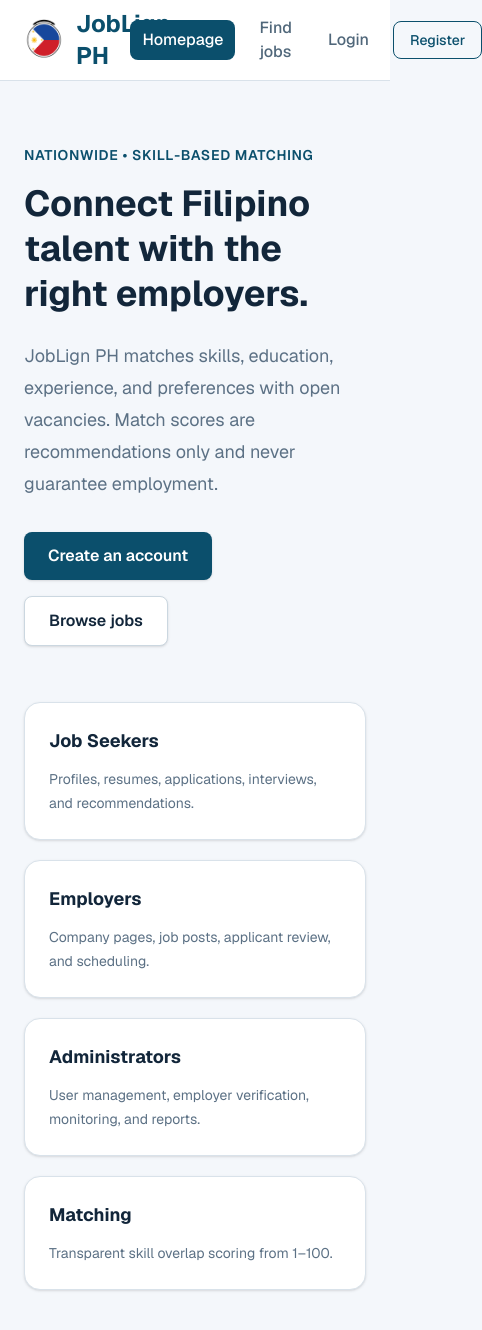
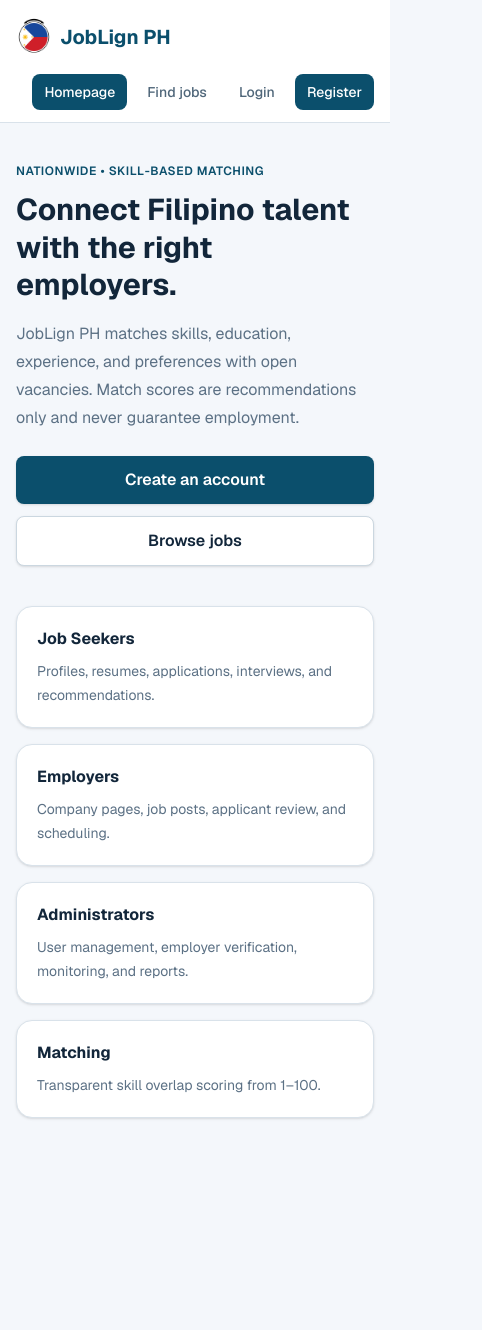
Before and after one commit to ronaldestrera2-gif/JOBLIGNPH, a Next.js app: page / in a window 390 px wide. Shown: the top 1330 px of the page, 482 px wide, since content can reach past the window. After the commit the page ends 1158 px from the top, so only its background shows below. Built offline with nearby package versions, Linux system fonts and the light colour scheme; no server answers.

Commit message:
Fix mobile homepage layout and logged-in Dashboard button

```diff
--- a/src/app/page.tsx
+++ b/src/app/page.tsx
@@ -12,52 +12,57 @@ export default async function HomePage() {
 
   return (
     <div className="min-h-screen bg-[#f4f7fb] text-[#12263a]">
+      {/* HEADER */}
       <header className="border-b border-[#d9e2ea] bg-white">
-        <div className="mx-auto flex h-20 max-w-7xl items-center justify-between px-6 lg:px-8">
-          <Link href="/" className="flex items-center gap-3">
+        <div className="mx-auto flex max-w-7xl flex-col gap-3 px-4 py-3 sm:flex-row sm:items-center sm:justify-between sm:px-6 lg:px-8">
+          <Link href="/" className="flex items-center gap-2">
             <Image
               src="/logo-ph.png"
               alt="JobLign PH Logo"
-              width={40}
-              height={40}
+              width={36}
+              height={36}
               className="rounded-full object-cover"
             />
-            <span className="text-2xl font-bold text-[#0b4f6c]">JobLign PH</span>
+            <span className="text-xl font-bold text-[#0b4f6c] sm:text-2xl">
+              JobLign PH
+            </span>
           </Link>
 
           <HomeNav isLoggedIn={isLoggedIn} dashboardHref={dashboardHref} />
         </div>
       </header>
 
-      <main className="mx-auto max-w-7xl px-6 py-16 lg:px-8 lg:py-24">
-        <section className="grid items-center gap-14 lg:grid-cols-2">
+      {/* MAIN */}
+      <main className="mx-auto max-w-7xl px-4 py-10 sm:px-6 sm:py-16 lg:px-8 lg:py-24">
+        <section className="grid items-center gap-10 lg:grid-cols-2 lg:gap-14">
+          {/* LEFT */}
           <div>
-            <p className="mb-4 text-sm font-semibold uppercase tracking-wider text-[#0b4f6c]">
+            <p className="mb-3 text-xs font-semibold uppercase tracking-wider text-[#0b4f6c] sm:text-sm">
               Nationwide • Skill-based matching
             </p>
 
-            <h1 className="max-w-2xl text-4xl font-bold leading-tight text-[#12263a] md:text-5xl lg:text-6xl">
+            <h1 className="max-w-2xl text-3xl font-bold leading-tight text-[#12263a] sm:text-4xl md:text-5xl lg:text-6xl">
               Connect Filipino talent with the right employers.
             </h1>
 
-            <p className="mt-6 max-w-xl text-lg leading-8 text-[#5c7185]">
+            <p className="mt-4 max-w-xl text-base leading-7 text-[#5c7185] sm:mt-6 sm:text-lg sm:leading-8">
               JobLign PH matches skills, education, experience, and preferences
               with open vacancies. Match scores are recommendations only and
               never guarantee employment.
             </p>
 
-            <div className="mt-8 flex flex-wrap gap-4">
+            <div className="mt-6 flex flex-col gap-3 sm:mt-8 sm:flex-row sm:flex-wrap">
               {isLoggedIn ? (
                 <Link
                   href={dashboardHref}
-                  className="rounded-lg bg-[#0b4f6c] px-6 py-3 font-semibold text-white shadow-sm transition hover:bg-[#08384d]"
+                  className="rounded-lg bg-[#0b4f6c] px-6 py-3 text-center font-semibold text-white shadow-sm transition hover:bg-[#08384d]"
                 >
                   Go to Dashboard
                 </Link>
               ) : (
                 <Link
                   href="/register"
-                  className="rounded-lg bg-[#0b4f6c] px-6 py-3 font-semibold text-white shadow-sm transition hover:bg-[#08384d]"
+                  className="rounded-lg bg-[#0b4f6c] px-6 py-3 text-center font-semibold text-white shadow-sm transition hover:bg-[#08384d]"
                 >
                   Create an account
                 </Link>
@@ -65,38 +70,39 @@ export default async function HomePage() {
 
               <Link
                 href="/jobs"
-                className="rounded-lg border border-[#cbd7e0] bg-white px-6 py-3 font-semibold text-[#12263a] shadow-sm transition hover:bg-[#eef3f7]"
+                className="rounded-lg border border-[#cbd7e0] bg-white px-6 py-3 text-center font-semibold text-[#12263a] shadow-sm transition hover:bg-[#eef3f7]"
               >
                 Browse jobs
               </Link>
             </div>
           </div>
 
-          <div className="grid gap-5 sm:grid-cols-2">
-            <div className="rounded-2xl border border-[#d9e2ea] bg-white p-6 shadow-sm">
-              <h2 className="text-lg font-bold">Job Seekers</h2>
-              <p className="mt-3 text-sm leading-6 text-[#5c7185]">
+          {/* RIGHT CARDS */}
+          <div className="grid gap-4 sm:grid-cols-2 sm:gap-5">
+            <div className="rounded-2xl border border-[#d9e2ea] bg-white p-5 shadow-sm sm:p-6">
+              <h2 className="text-base font-bold sm:text-lg">Job Seekers</h2>
+              <p className="mt-2 text-sm leading-6 text-[#5c7185]">
                 Profiles, resumes, applications, interviews, and recommendations.
               </p>
             </div>
 
-            <div className="rounded-2xl border border-[#d9e2ea] bg-white p-6 shadow-sm">
-              <h2 className="text-lg font-bold">Employers</h2>
-              <p className="mt-3 text-sm leading-6 text-[#5c7185]">
+            <div className="rounded-2xl border border-[#d9e2ea] bg-white p-5 shadow-sm sm:p-6">
+              <h2 className="text-base font-bold sm:text-lg">Employers</h2>
+              <p className="mt-2 text-sm leading-6 text-[#5c7185]">
                 Company pages, job posts, applicant review, and scheduling.
               </p>
             </div>
 
-            <div className="rounded-2xl border border-[#d9e2ea] bg-white p-6 shadow-sm">
-              <h2 className="text-lg font-bold">Administrators</h2>
-              <p className="mt-3 text-sm leading-6 text-[#5c7185]">
+            <div className="rounded-2xl border border-[#d9e2ea] bg-white p-5 shadow-sm sm:p-6">
+              <h2 className="text-base font-bold sm:text-lg">Administrators</h2>
+              <p className="mt-2 text-sm leading-6 text-[#5c7185]">
                 User management, employer verification, monitoring, and reports.
               </p>
             </div>
 
-            <div className="rounded-2xl border border-[#d9e2ea] bg-white p-6 shadow-sm">
-              <h2 className="text-lg font-bold">Matching</h2>
-              <p className="mt-3 text-sm leading-6 text-[#5c7185]">
+            <div className="rounded-2xl border border-[#d9e2ea] bg-white p-5 shadow-sm sm:p-6">
+              <h2 className="text-base font-bold sm:text-lg">Matching</h2>
+              <p className="mt-2 text-sm leading-6 text-[#5c7185]">
                 Transparent skill overlap scoring from 1–100.
               </p>
             </div>
--- a/src/components/home-nav.tsx
+++ b/src/components/home-nav.tsx
@@ -13,16 +13,18 @@ export function HomeNav({
 }) {
   const pathname = usePathname();
 
-  const linkClass = (href: string) =>
+  const linkClass = (href: string, solid = false) =>
     cn(
-      "rounded-lg px-3 py-2 font-medium transition",
-      pathname === href
-        ? "bg-[#0b4f6c] text-white"
-        : "text-[#50677a] hover:bg-[#e8f1f5] hover:text-[#0b4f6c]"
+      "rounded-lg px-3 py-2 text-sm font-medium transition whitespace-nowrap",
+      solid
+        ? "bg-[#0b4f6c] text-white hover:bg-[#08384d]"
+        : pathname === href
+          ? "bg-[#0b4f6c] text-white"
+          : "text-[#50677a] hover:bg-[#e8f1f5] hover:text-[#0b4f6c]"
     );
 
   return (
-    <nav className="flex items-center gap-3">
+    <nav className="flex max-w-full flex-wrap items-center justify-end gap-2">
       <Link href="/" className={linkClass("/")}>
         Homepage
       </Link>
@@ -32,10 +34,7 @@ export function HomeNav({
       </Link>
 
       {isLoggedIn ? (
-        <Link
-          href={dashboardHref || "/"}
-          className="rounded-lg bg-[#0b4f6c] px-4 py-2 text-sm font-semibold text-white transition hover:bg-[#08384d]"
-        >
+        <Link href={dashboardHref || "/"} className={linkClass(dashboardHref || "/", true)}>
           Dashboard
         </Link>
       ) : (
@@ -43,10 +42,7 @@ export function HomeNav({
           <Link href="/login" className={linkClass("/login")}>
             Login
           </Link>
-          <Link
-            href="/register"
-            className="rounded-lg border border-[#0b4f6c] px-4 py-2 text-sm font-medium text-[#0b4f6c] transition hover:bg-[#e8f1f5]"
-          >
+          <Link href="/register" className={linkClass("/register", true)}>
             Register
           </Link>
         </>
--- a/src/components/public-header.tsx
+++ b/src/components/public-header.tsx
@@ -1,32 +1,57 @@
 import Link from "next/link";
 import Image from "next/image";
-import { auth } from "@/lib/auth";
-import { dashboardPath } from "@/lib/auth";
-import { PublicNav } from "@/components/public-nav";
+import { auth, dashboardPath } from "@/lib/auth";
 
 export async function PublicHeader() {
   const session = await auth();
+  const isLoggedIn = Boolean(session?.user);
+  const dashboardHref = session?.user?.role
+    ? dashboardPath(session.user.role)
+    : "/";
 
   return (
     <header className="border-b border-line bg-white">
-      <div className="mx-auto flex max-w-6xl items-center justify-between px-4 py-4">
+      <div className="mx-auto flex max-w-6xl flex-col gap-3 px-4 py-3 sm:flex-row sm:items-center sm:justify-between">
         <Link href="/" className="flex items-center gap-2">
           <Image
             src="/logo-ph.png"
-            alt="JobLign PH Logo"
-            width={36}
-            height={36}
+            alt="JobLign PH"
+            width={32}
+            height={32}
             className="rounded-full object-cover"
           />
           <span className="text-lg font-semibold text-brand">JobLign PH</span>
         </Link>
 
-        <PublicNav
-          isLoggedIn={Boolean(session?.user)}
-          dashboardHref={
-            session?.user?.role ? dashboardPath(session.user.role) : "/"
-          }
-        />
+        <nav className="flex flex-wrap items-center gap-2 text-sm">
+          <Link href="/" className="rounded-lg px-3 py-2 text-muted hover:text-brand">
+            Homepage
+          </Link>
+          <Link href="/jobs" className="rounded-lg px-3 py-2 text-muted hover:text-brand">
+            Find jobs
+          </Link>
+
+          {isLoggedIn ? (
+            <Link
+              href={dashboardHref}
+              className="rounded-lg bg-brand px-3 py-2 text-white"
+            >
+              Dashboard
+            </Link>
+          ) : (
+            <>
+              <Link href="/login" className="rounded-lg px-3 py-2 text-muted hover:text-brand">
+                Login
+              </Link>
+              <Link
+                href="/register"
+                className="rounded-lg bg-brand px-3 py-2 text-white"
+              >
+                Register
+              </Link>
+            </>
+          )}
+        </nav>
       </div>
     </header>
   );
```
